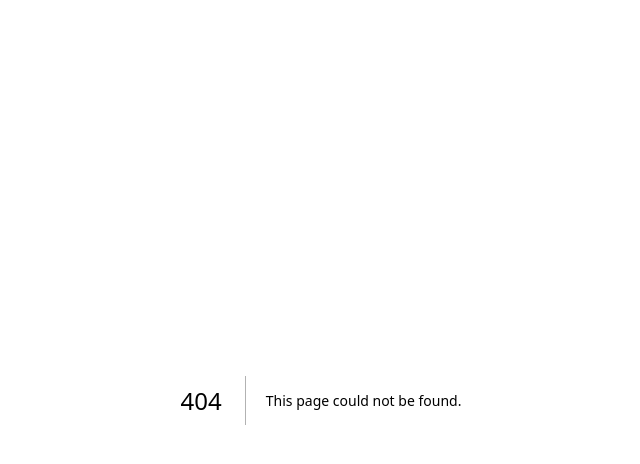
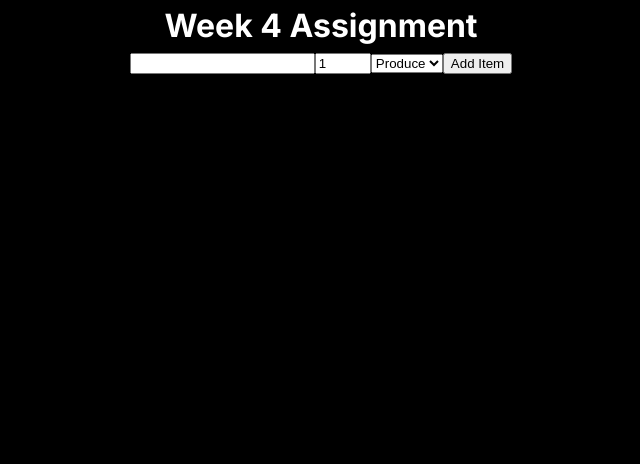
Before and after one commit to Saffy127/cprg306-assignments, a Next.js app: page /week4 in a window 1280 px wide. Before the commit this address had no page. Shown: the top 464 px of the page, without its empty margins (319-959 px from the left). Built offline with nearby package versions, Linux system fonts and the light colour scheme.

Commit message:
Week 4 work

```diff
--- a/app/page.js
+++ b/app/page.js
@@ -12,6 +12,9 @@ const Page = () => {
       <div>
         <Link href="/week3">Week 3</Link>
       </div>
+      <div>
+        <Link href="/week4">Week 4</Link>
+      </div>
     </div>
   );
 };
--- /dev/null
+++ b/app/week4/new-item.js
@@ -0,0 +1,38 @@
+import { useState } from 'react';
+
+const NewItem = () => {
+  const [name, setName] = useState("");
+  const [quantity, setQuantity] = useState(1);
+  const [category, setCategory] = useState("produce");
+
+  const handleSubmit = (e) => {
+    e.preventDefault();
+
+    const item = {
+      name,
+      quantity,
+      category,
+    };
+
+    console.log(item);
+    alert(`Added: ${name}, Quantity: ${quantity}, Category: ${category}`);
+
+    setName("");
+    setQuantity(1);
+    setCategory("produce");
+  };
+
+  return (
+    <form onSubmit={handleSubmit} className="space-y-4">
+      <input type="text" value={name} onChange={(e) => setName(e.target.value)} required />
+      <input type="number" min="1" max="99" value={quantity} onChange={(e) => setQuantity(Number(e.target.value))} required />
+      <select value={category} onChange={(e) => setCategory(e.target.value)}>
+        <option value="produce">Produce</option>
+        {/* Add other options here */}
+      </select>
+      <button type="submit">Add Item</button>
+    </form>
+  );
+};
+
+export default NewItem;
--- /dev/null
+++ b/app/week4/page.js
@@ -0,0 +1,10 @@
+import NewItem from './new-item';
+
+export default function Week4Page() {
+  return (
+    <div>
+      <h1>Week 4 Assignment</h1>
+      <NewItem />
+    </div>
+  );
+}
```
